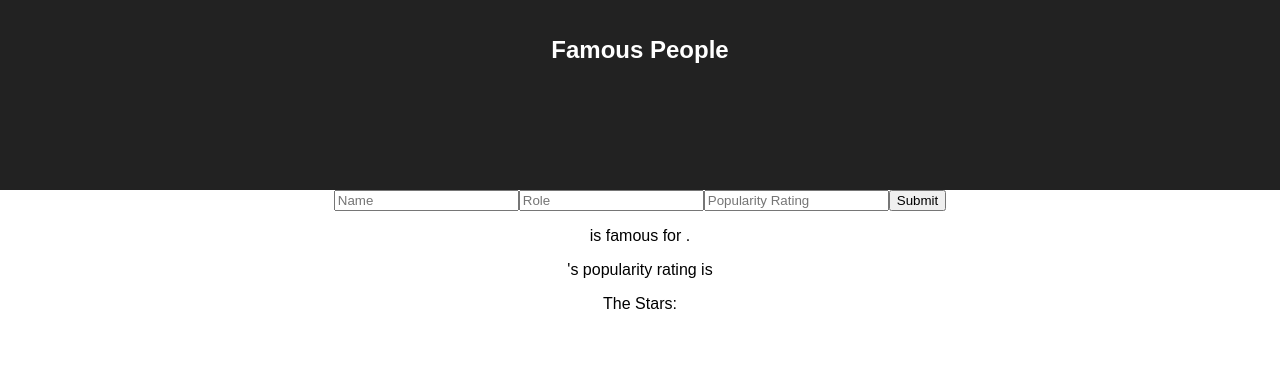
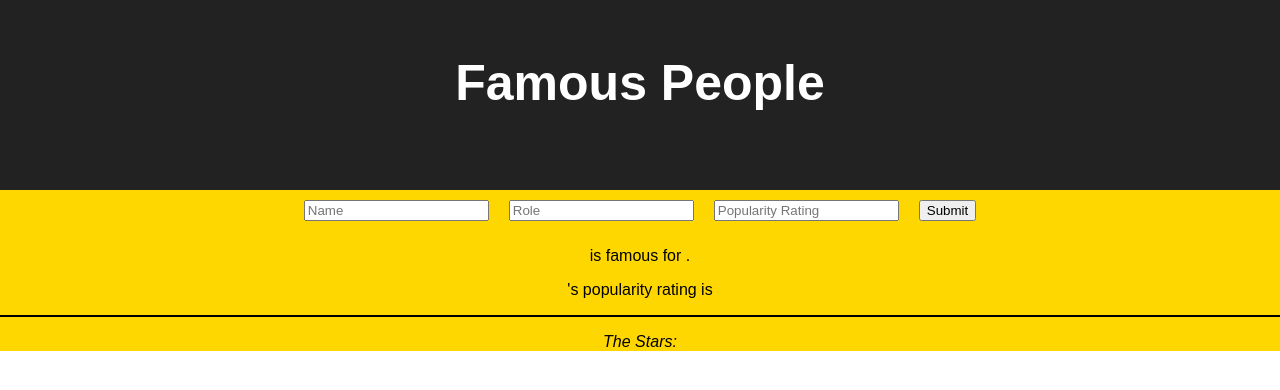
Before and after one commit to bjpennington/stars-app, a React (Create React App) app: page / in a window 1280 px wide. Shown: the top 390 px of the page. Built offline with nearby package versions, Linux system fonts and the light colour scheme.

Commit message:
added some questionable styling

```diff
--- a/src/components/App/App.css
+++ b/src/components/App/App.css
@@ -14,9 +14,9 @@
   color: white;
 }
 
-.App-title {
+/* .App-title {
   font-size: 1.5em;
-}
+} */
 
 .App-intro {
   font-size: large;
--- /dev/null
+++ b/src/components/Header/Header.css
@@ -0,0 +1,3 @@
+.App-title {
+    font-size : 50px;
+}
--- a/src/components/Header/Header.js
+++ b/src/components/Header/Header.js
@@ -1,5 +1,6 @@
 import React, {Component} from 'react';
 // import logo from './logo.svg';
+import './Header.css';
 
 class Header extends Component {
 
--- a/src/components/Star/Star.css
+++ b/src/components/Star/Star.css
@@ -1,3 +1,4 @@
-ul {
-    list-style: none;
+.starsBody {
+    background-color : gold;
+    height: 100%;
 }
--- a/src/components/Star/Star.js
+++ b/src/components/Star/Star.js
@@ -51,7 +51,7 @@ class Star extends Component {
 
 
         return (
-            <div>
+            <div className="starsBody">
                 <StarForm
                     newStar={this.state.newStar}
                     handleChangeFor={this.handleChangeFor}
--- /dev/null
+++ b/src/components/StarDetails/StarDetails.css
@@ -0,0 +1,3 @@
+.starDetails {
+    border-bottom: 2px solid black;
+}
--- a/src/components/StarDetails/StarDetails.js
+++ b/src/components/StarDetails/StarDetails.js
@@ -1,9 +1,10 @@
 import React, {Component} from 'react';
+import './StarDetails.css';
 
 class StarDetails extends Component {
     render() {
         return (
-            <div>
+            <div className="starDetails">
                 <p>{this.props.star.name} is famous for {this.props.star.role}.</p>
                 <p>{this.props.star.name}'s popularity rating is {this.props.star.popularity}</p>
             </div>
--- /dev/null
+++ b/src/components/StarForm/StarForm.css
@@ -0,0 +1,3 @@
+input {
+    margin : 10px;
+}
--- a/src/components/StarForm/StarForm.js
+++ b/src/components/StarForm/StarForm.js
@@ -1,4 +1,5 @@
 import React, {Component} from 'react';
+import './StarForm.css';
 
 class StarForm extends Component {
     render() {
--- /dev/null
+++ b/src/components/StarList/StarList.css
@@ -0,0 +1,7 @@
+ul {
+    list-style: none;
+}
+
+.listTitle {
+    font-style: italic;
+}
--- a/src/components/StarList/StarList.js
+++ b/src/components/StarList/StarList.js
@@ -1,4 +1,5 @@
 import React, {Component} from 'react';
+import './StarList.css'
 
 class StarList extends Component {
     render() {
@@ -8,7 +9,7 @@ class StarList extends Component {
 
         return(
             <div>
-                <p>The Stars:</p>
+                <p className="listTitle">The Stars:</p>
                 <ul>
                     {starList}
                 </ul>
```
